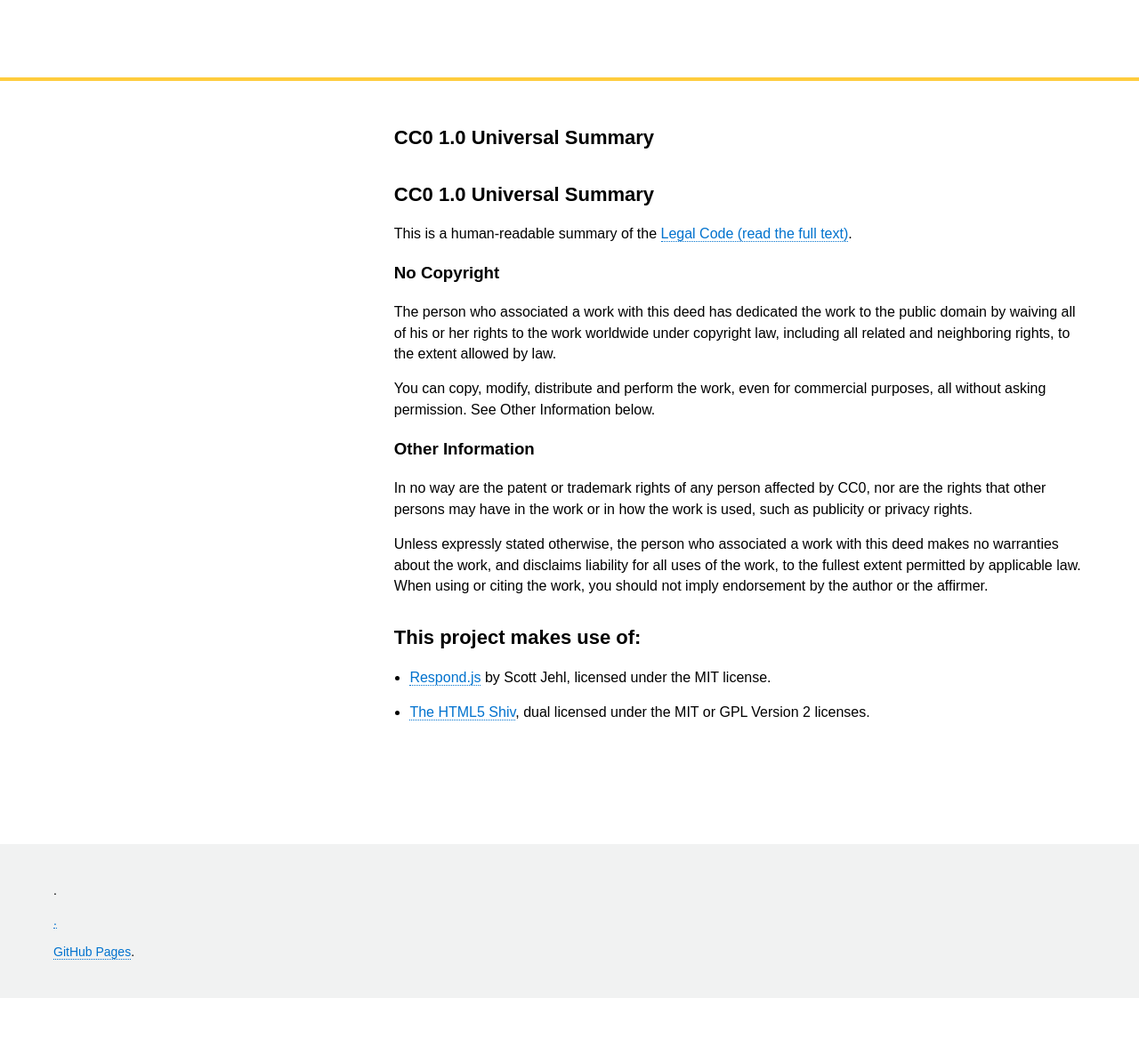
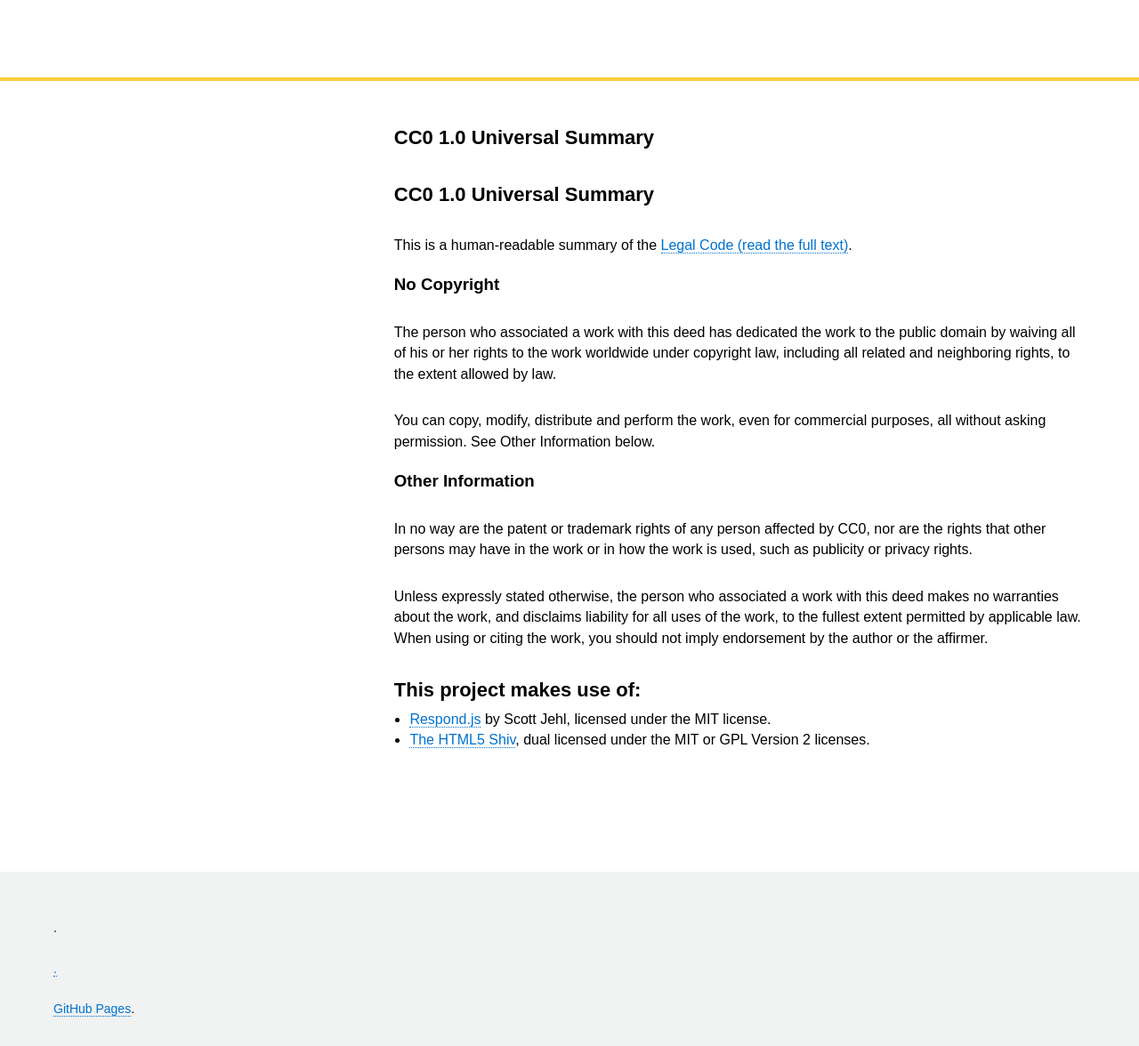
Before and after one commit to cds-snc/booking-documentation, a Jekyll site: the page built from TERMS.md, in a window 1280 px wide. Shown: the whole page at 89% size. Built offline with Jekyll 4.4.1, drawn with Linux system fonts in a browser that asks for light colours; our own code applies the rules of GitHub Pages for plain Markdown files; before the commit the page ends 1122 px from its top, so only the background shows below that.

Commit message:
styling changes

```diff
--- a/_layouts/default.html
+++ b/_layouts/default.html
@@ -15,6 +15,7 @@
     <link rel="stylesheet" href="{{ site.baseurl }}/assets/css/normalize.css">
     <link rel="stylesheet" href="{{ site.baseurl }}/assets/css/main.css">
     <link rel="stylesheet" href="{{ site.baseurl }}/assets/css/syntax.css">
+    <link rel="stylesheet" href="{{ site.baseurl }}/assets/css/custom.css">
     <!--[if lt IE 9]>
       <script src="//html5shiv.googlecode.com/svn/trunk/html5.js"></script>
       <script src="{{ site.baseurl }}/assets/js/respond.min.js"></script>
--- /dev/null
+++ b/assets/css/custom.css
@@ -0,0 +1,12 @@
+p {
+    margin-top: 1.8em;
+    margin-bottom: 0.2em;
+}
+
+ul {
+    margin-top: 0.3em;
+}
+
+.main-content li {
+    margin-bottom: 0;
+}
```
